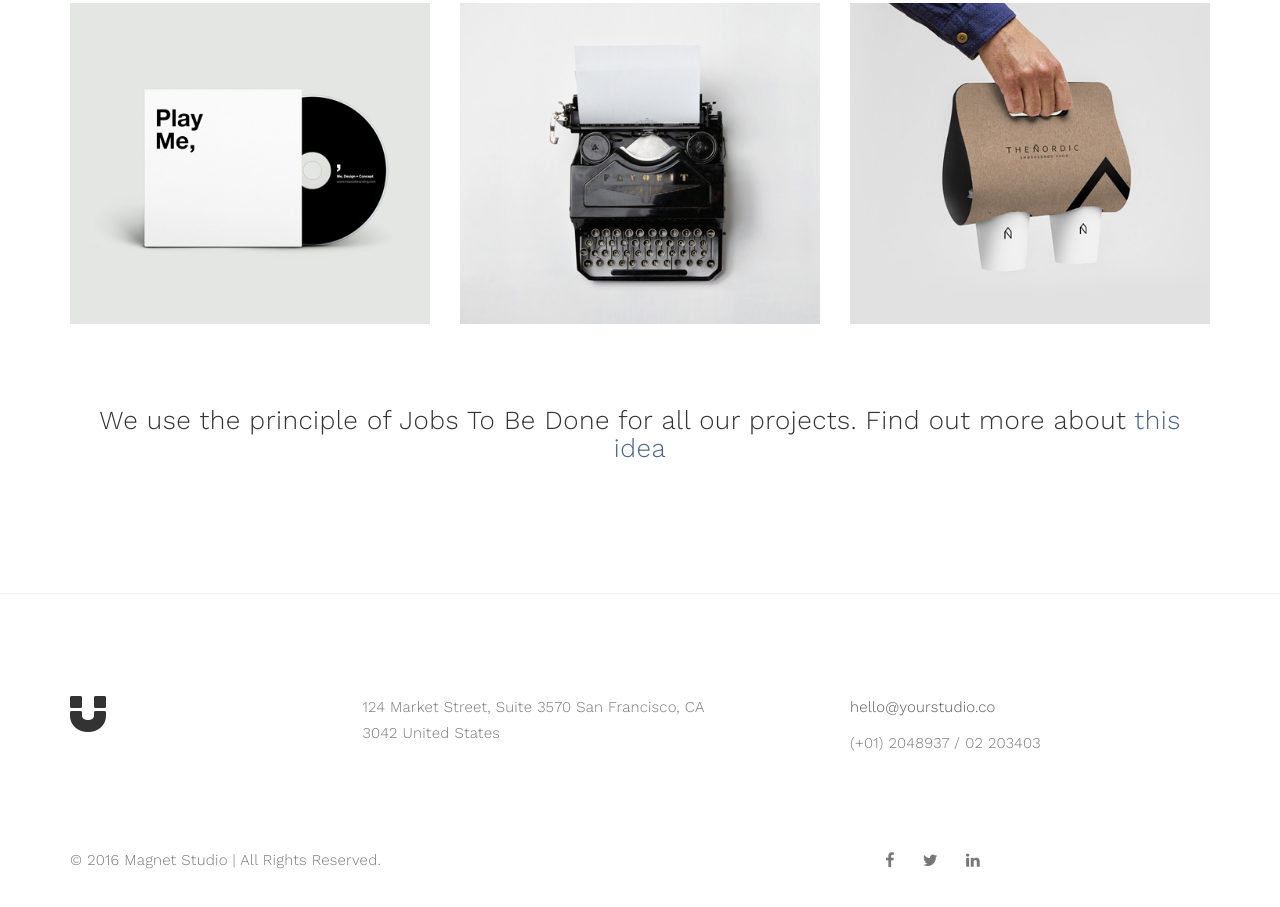
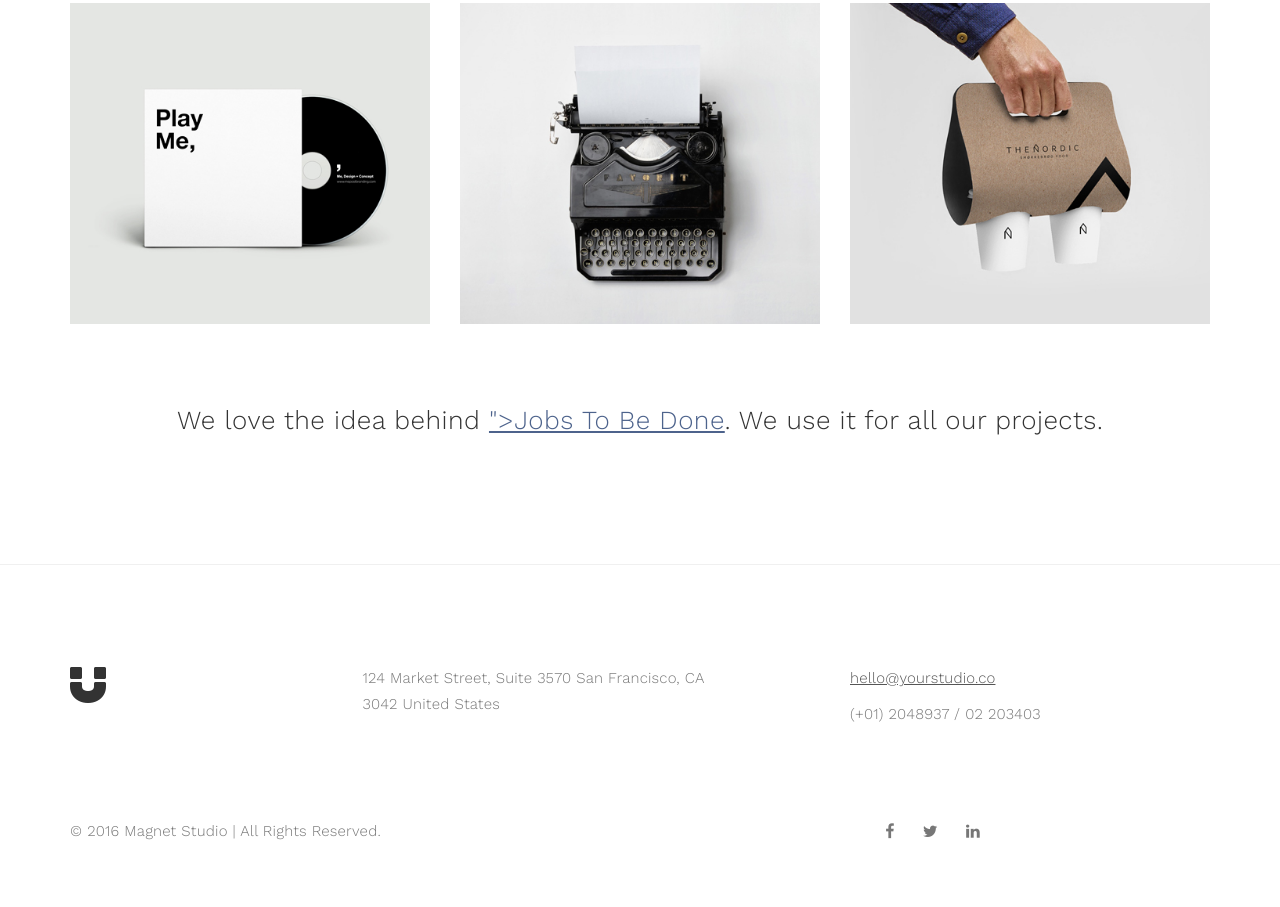
Before and after one commit to oscheers/haveanicheday, a plain HTML site: page index.html in a window 1280 px wide. Shown: the part 749-1656 px from the top of the page. Drawn offline with nearby package versions, Linux system fonts and the light colour scheme.

Commit message:
Update css for links

```diff
--- a/css/style.css
+++ b/css/style.css
@@ -71,7 +71,7 @@ a {
   -webkit-transition: 0.5s;
   -o-transition: 0.5s;
   transition: 0.5s;
-  text-decoration: none !important;
+  text-decoration: underline;
 }
 a:hover, a:active, a:focus {
   color: #4d638c;
--- a/index.html
+++ b/index.html
@@ -160,7 +160,7 @@
                </div>
 
                <div class="col-md-12 col-sm-12 text-center">
-                    <h3>We use the principle of Jobs To Be Done for all our projects. Find out more about <a href="contact.html">this idea</a></h3>
+                    <h3>We love the idea behind <a href"#">">Jobs To Be Done</a>. We use it for all our projects.</h3>
                </div>
 
           </div>
```
